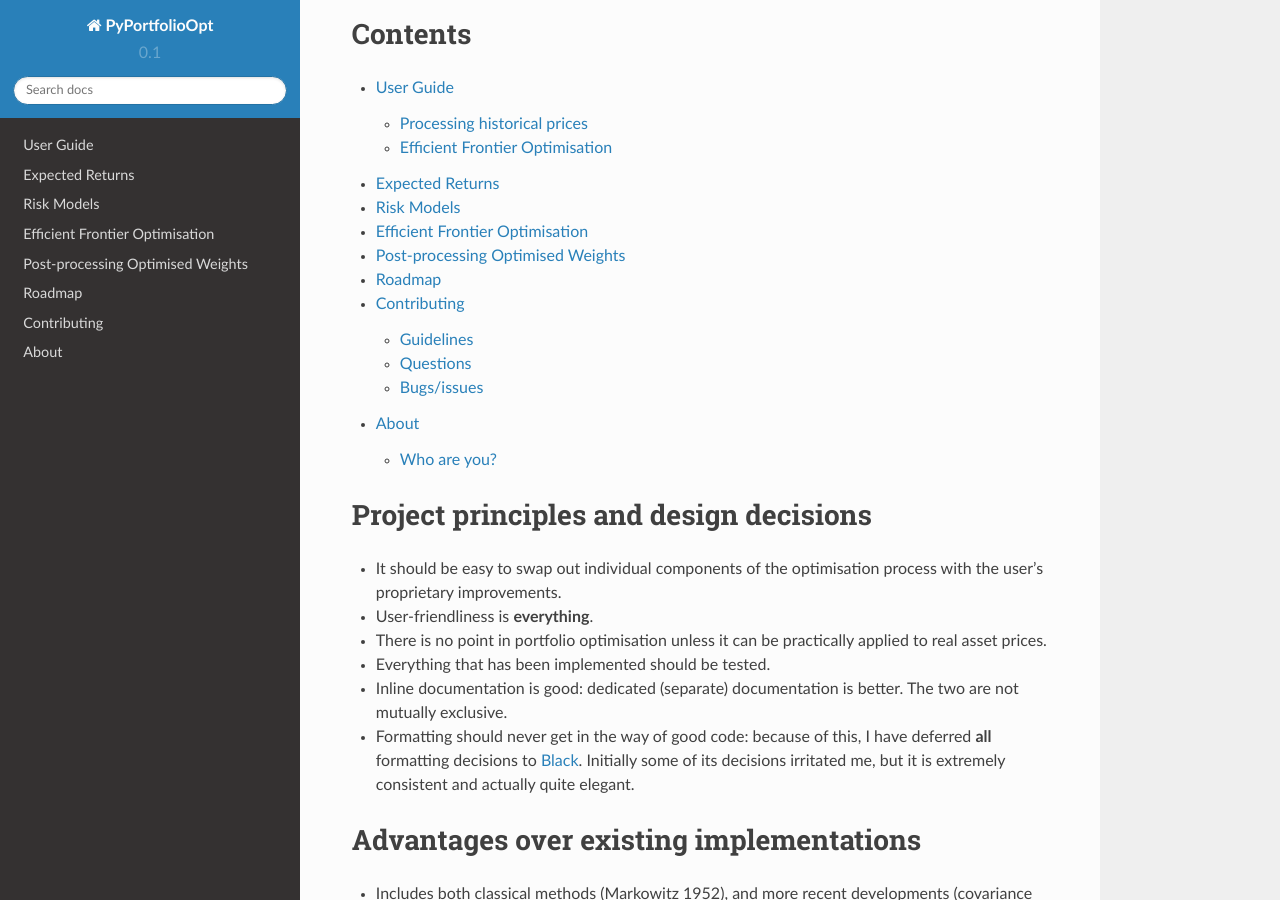
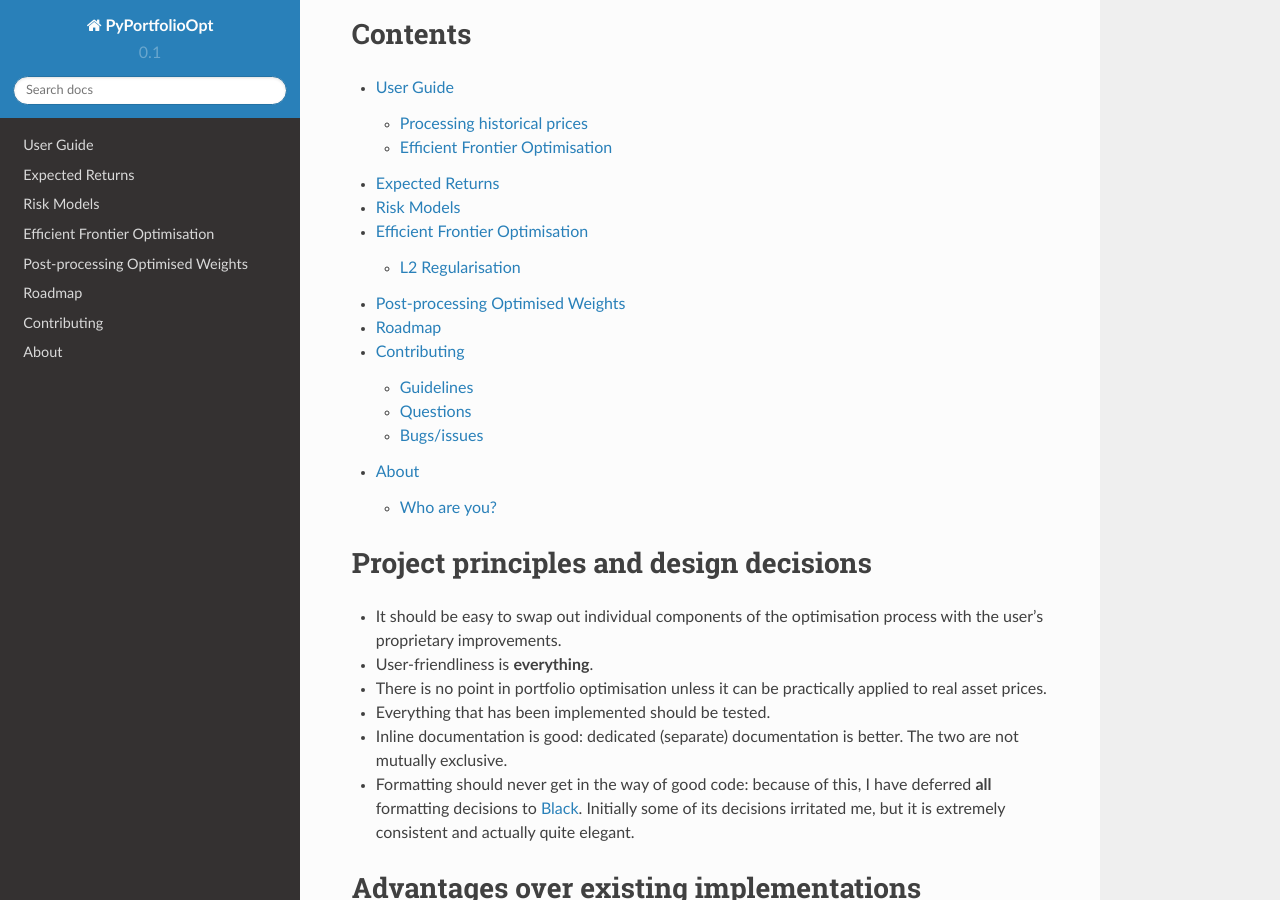
Before and after one commit to robertmartin8/PyPortfolioOpt, a Sphinx documentation site: the page built from docs/index.rst, in a window 1280 px wide and 900 px high, scrolled down 1875 px. Built offline with Sphinx 7.4.7 and the Read the Docs theme 2.0.0, drawn with Linux system fonts in a browser that asks for light colours.

Commit message:
added target in header

```diff
--- a/docs/Efficient Frontier.rst
+++ b/docs/Efficient Frontier.rst
@@ -1,6 +1,15 @@
+.. _efficient-frontier:
+
 ###############################
 Efficient Frontier Optimisation
 ###############################
+
+
+.. _L2-Regularisation:
+
+L2 Regularisation
+=================
+
 
 .. caution::
 
```
